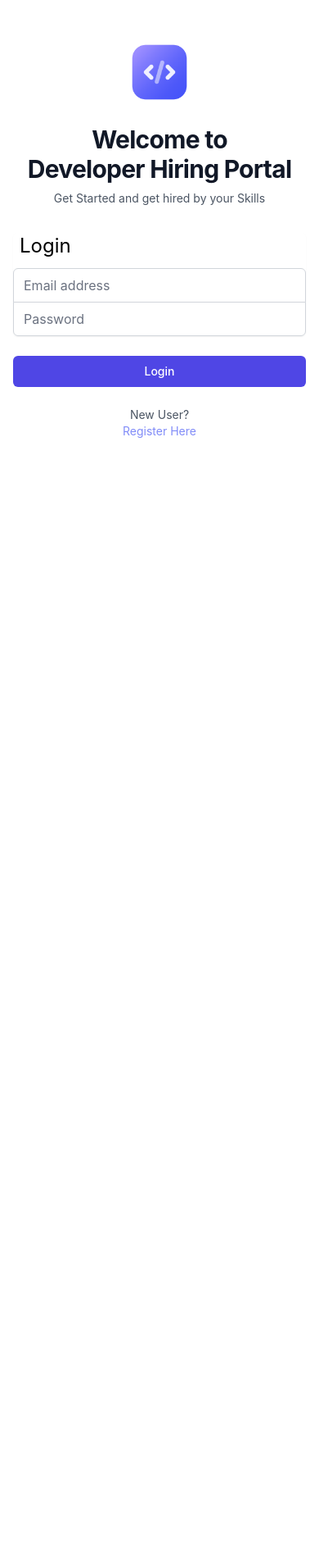
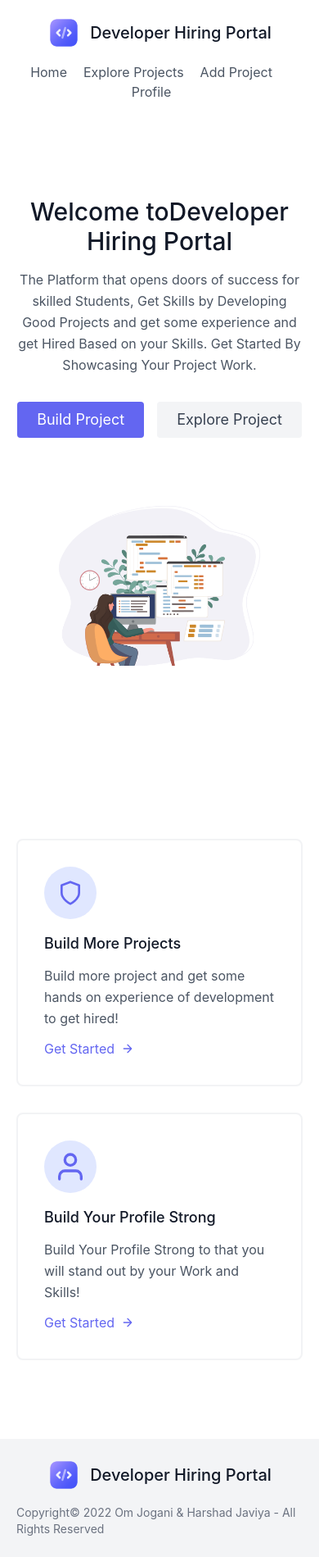
Before and after one commit to omjogani/developer-hiring-portal, a React (Create React App) app in the folder frontend/: page / in a window 390 px wide. Shown: the whole page at 82% size. Before the commit the page ends 844 px from the top, so only its background shows below. Built offline with nearby package versions, Linux system fonts and the light colour scheme.

Commit message:
Added Complete Responsive Home Page

```diff
--- a/frontend/src/App.js
+++ b/frontend/src/App.js
@@ -1,12 +1,14 @@
 import "./App.css";
 import { Login } from "./Components/Login";
 import {Register} from './Components/Register';
+import {Home} from './Components/Home';
 
 function App() {
   return (
     <div>
-      <Login></Login>
+      {/* <Login></Login> */}
       {/* <Register></Register> */}
+      <Home></Home>
     </div>
   );
 }
--- /dev/null
+++ b/frontend/src/Components/Common/Footer.js
@@ -0,0 +1,19 @@
+const Footer = (props) => {
+  return (
+    <footer class="text-gray-600 body-font">
+      <div class="bg-gray-100">
+        <div class="container px-5 py-6 mx-auto flex items-center sm:flex-row flex-col">
+          <a class="flex title-font font-medium items-center md:justify-start justify-center text-gray-900">
+          <img class="w-10 h-10 text-white" src={props.logo} alt="" />
+            <span class="ml-3 text-xl">Developer Hiring Portal</span>
+          </a>
+          <p class="text-sm text-gray-500 sm:ml-6 sm:mt-0 mt-4">
+            Copyright© 2022 Om Jogani & Harshad Javiya - All Rights Reserved
+          </p>
+        </div>
+      </div>
+    </footer>
+  );
+};
+
+export { Footer };
--- /dev/null
+++ b/frontend/src/Components/Common/Header.js
@@ -0,0 +1,20 @@
+const Header = (props) => {
+  return (
+    <header class="text-gray-600 body-font">
+      <div class="container mx-auto flex flex-wrap p-5 flex-col md:flex-row items-center">
+        <a class="flex title-font font-medium items-center text-gray-900 mb-4 md:mb-0">
+          <img class="w-10 h-10 text-white" src={props.logo} alt="" />
+          <span class="ml-3 text-xl">Developer Hiring Portal</span>
+        </a>
+        <nav class="md:ml-auto flex flex-wrap items-center text-base justify-center">
+          <a class="mr-5 hover:text-gray-900">Home</a>
+          <a class="mr-5 hover:text-gray-900">Explore Projects</a>
+          <a class="mr-5 hover:text-gray-900">Add Project</a>
+          <a class="mr-5 hover:text-gray-900">Profile</a>
+        </nav>
+      </div>
+    </header>
+  );
+};
+
+export { Header };
--- /dev/null
+++ b/frontend/src/Components/Home.js
@@ -0,0 +1,134 @@
+import { Header } from "./Common/Header";
+import { Footer } from "./Common/Footer";
+import logo from "../assets/logo.png";
+import heroImage from "../assets/heroimg.png";
+
+const Home = () => {
+  return (
+    <>
+      <Header logo={logo}></Header>
+      <section class="text-gray-600 body-font">
+        <div class="container mx-auto flex px-5 py-24 md:flex-row flex-col items-center">
+          <div class="lg:flex-grow md:w-1/2 lg:pr-24 md:pr-16 flex flex-col md:items-start md:text-left mb-16 md:mb-0 items-center text-center">
+            <h1 class="title-font sm:text-4xl text-3xl mb-4 font-medium text-gray-900">
+              Welcome to
+              <br class="hidden lg:inline-block" />
+              Developer Hiring Portal
+            </h1>
+            <p class="mb-8 leading-relaxed">
+              The Platform that opens doors of success for skilled Students, Get
+              Skills by Developing Good Projects and get some experience and get
+              Hired Based on your Skills. Get Started By Showcasing Your Project
+              Work.
+            </p>
+            <div class="flex justify-center">
+              <button class="inline-flex text-white bg-indigo-500 border-0 py-2 px-6 focus:outline-none hover:bg-indigo-600 rounded text-lg">
+                Build Project
+              </button>
+              <button class="ml-4 inline-flex text-gray-700 bg-gray-100 border-0 py-2 px-6 focus:outline-none hover:bg-gray-200 rounded text-lg">
+                Explore Project
+              </button>
+            </div>
+          </div>
+          <div class="lg:max-w-lg lg:w-full md:w-1/2 w-5/6">
+            <img
+              class="object-cover object-center rounded"
+              alt="hero"
+              src={heroImage}
+            />
+          </div>
+        </div>
+      </section>
+
+      {/* Features Section */}
+      <section class="text-gray-600 body-font">
+        <div class="container px-5 py-24 mx-auto flex flex-wrap">
+          <div class="flex flex-wrap -m-4">
+            <div class="p-4 lg:w-1/2 md:w-full">
+              <div class="flex border-2 rounded-lg border-gray-200 border-opacity-50 p-8 sm:flex-row flex-col">
+                <div class="w-16 h-16 sm:mr-8 sm:mb-0 mb-4 inline-flex items-center justify-center rounded-full bg-indigo-100 text-indigo-500 flex-shrink-0">
+                  <svg
+                    fill="none"
+                    stroke="currentColor"
+                    stroke-linecap="round"
+                    stroke-linejoin="round"
+                    stroke-width="2"
+                    class="w-8 h-8"
+                    viewBox="0 0 24 24"
+                  >
+                    <path d="M12 22s8-4 8-10V5l-8-3-8 3v7c0 6 8 10 8 10z"></path>
+                  </svg>
+                </div>
+                <div class="flex-grow">
+                  <h2 class="text-gray-900 text-lg title-font font-medium mb-3">
+                    Build More Projects
+                  </h2>
+                  <p class="leading-relaxed text-base">
+                    Build more project and get some hands on experience of development to get hired!
+                  </p>
+                  <a class="mt-3 text-indigo-500 inline-flex items-center">
+                    Get Started
+                    <svg
+                      fill="none"
+                      stroke="currentColor"
+                      stroke-linecap="round"
+                      stroke-linejoin="round"
+                      stroke-width="2"
+                      class="w-4 h-4 ml-2"
+                      viewBox="0 0 24 24"
+                    >
+                      <path d="M5 12h14M12 5l7 7-7 7"></path>
+                    </svg>
+                  </a>
+                </div>
+              </div>
+            </div>
+            <div class="p-4 lg:w-1/2 md:w-full">
+              <div class="flex border-2 rounded-lg border-gray-200 border-opacity-50 p-8 sm:flex-row flex-col">
+                <div class="w-16 h-16 sm:mr-8 sm:mb-0 mb-4 inline-flex items-center justify-center rounded-full bg-indigo-100 text-indigo-500 flex-shrink-0">
+                  <svg
+                    fill="none"
+                    stroke="currentColor"
+                    stroke-linecap="round"
+                    stroke-linejoin="round"
+                    stroke-width="2"
+                    class="w-10 h-10"
+                    viewBox="0 0 24 24"
+                  >
+                    <path d="M20 21v-2a4 4 0 00-4-4H8a4 4 0 00-4 4v2"></path>
+                    <circle cx="12" cy="7" r="4"></circle>
+                  </svg>
+                </div>
+                <div class="flex-grow">
+                  <h2 class="text-gray-900 text-lg title-font font-medium mb-3">
+                    Build Your Profile Strong
+                  </h2>
+                  <p class="leading-relaxed text-base">
+                    Build Your Profile Strong to that you will stand out by your Work and Skills!
+                  </p>
+                  <a class="mt-3 text-indigo-500 inline-flex items-center">
+                    Get Started
+                    <svg
+                      fill="none"
+                      stroke="currentColor"
+                      stroke-linecap="round"
+                      stroke-linejoin="round"
+                      stroke-width="2"
+                      class="w-4 h-4 ml-2"
+                      viewBox="0 0 24 24"
+                    >
+                      <path d="M5 12h14M12 5l7 7-7 7"></path>
+                    </svg>
+                  </a>
+                </div>
+              </div>
+            </div>
+          </div>
+        </div>
+      </section>
+      <Footer logo={logo}></Footer>
+    </>
+  );
+};
+
+export { Home };
```
Also changed, not shown: frontend/src/assets/heroimg.png (added), frontend/src/styles/home.css (added), 1 other file (tests, documents, lock files or other folders).
